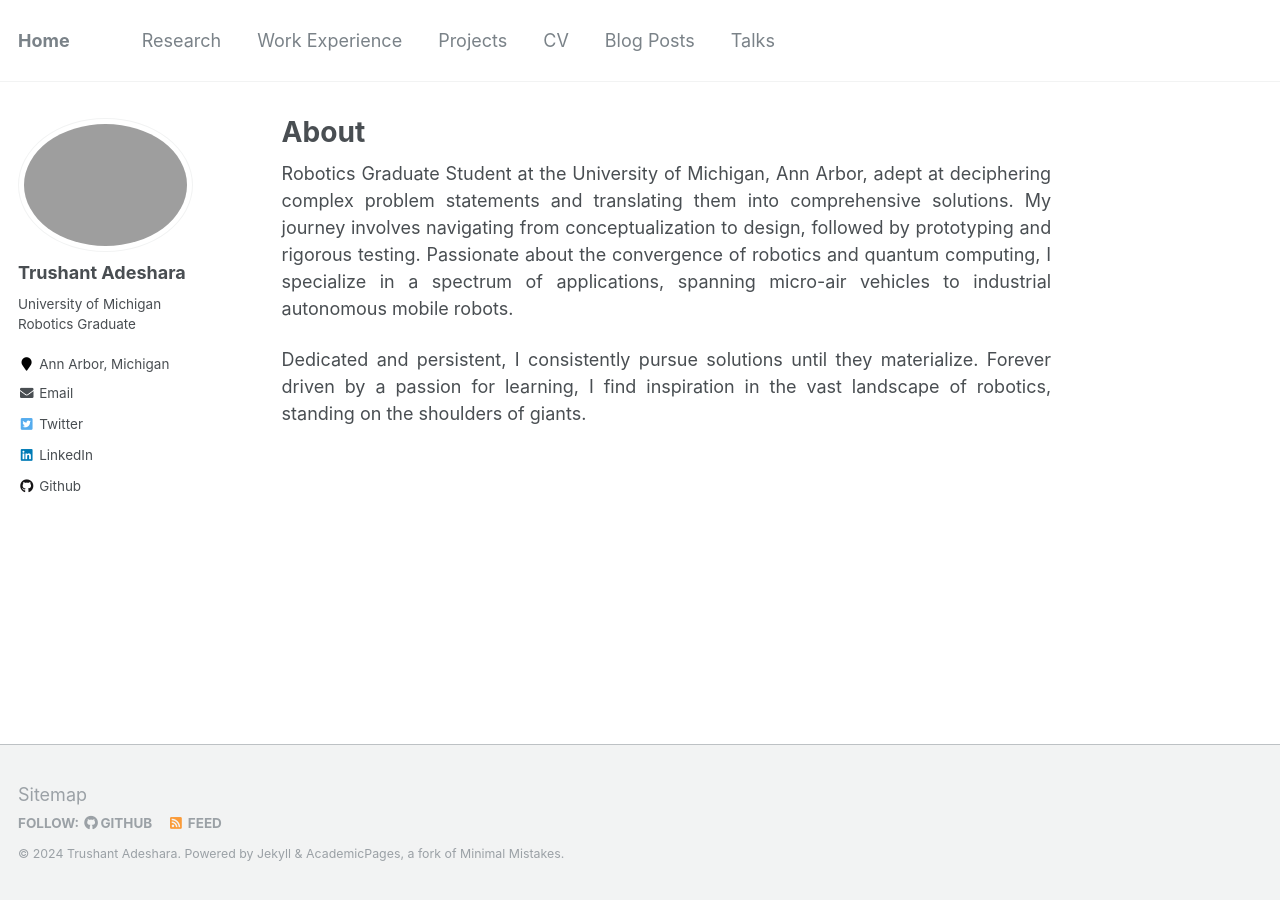
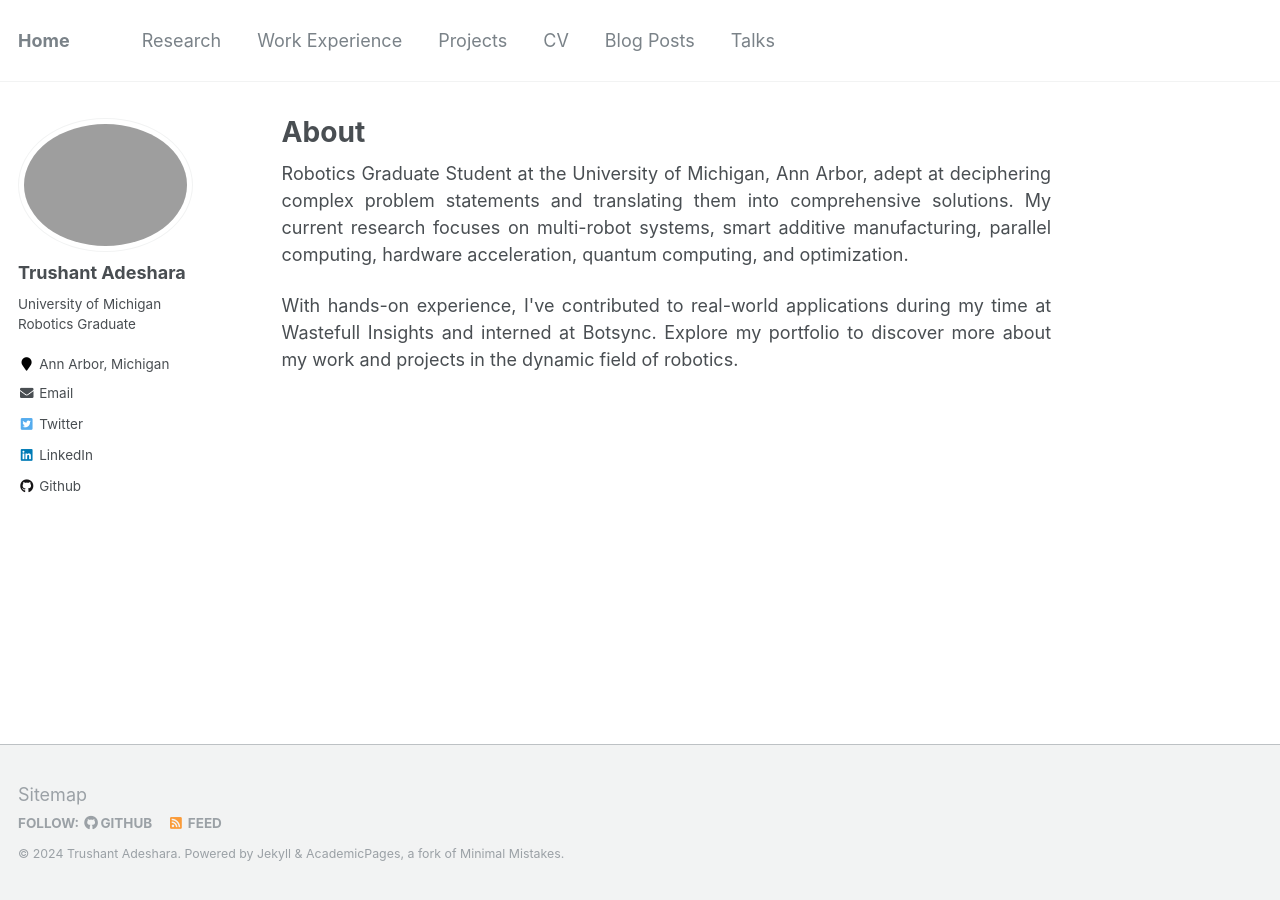
Before and after one commit to trushant05/trushant05.github.io, a Jekyll site: the page built from _pages/about.md, in a window 1280 px wide. Built offline with Jekyll 4.4.1, drawn with Linux system fonts in a browser that asks for light colours.

Commit message:
update introduction

```diff
--- a/_pages/about.md
+++ b/_pages/about.md
@@ -9,10 +9,10 @@ redirect_from:
 ---
 
 <p style="text-align: justify">
-Robotics Graduate Student at the University of Michigan, Ann Arbor, adept at deciphering complex problem statements and translating them into comprehensive solutions. My journey involves navigating from conceptualization to design, followed by prototyping and rigorous testing. Passionate about the convergence of robotics and quantum computing, I specialize in a spectrum of applications, spanning micro-air vehicles to industrial autonomous mobile robots.</p>
+Robotics Graduate Student at the University of Michigan, Ann Arbor, adept at deciphering complex problem statements and translating them into comprehensive solutions. My current research focuses on multi-robot systems, smart additive manufacturing, parallel computing, hardware acceleration, quantum computing, and optimization.</p>
 
 <p style="text-align: justify">
-Dedicated and persistent, I consistently pursue solutions until they materialize. Forever driven by a passion for learning, I find inspiration in the vast landscape of robotics, standing on the shoulders of giants.</p>
+With hands-on experience, I've contributed to real-world applications during my time at Wastefull Insights and interned at Botsync. Explore my portfolio to discover more about my work and projects in the dynamic field of robotics.</p>
 
 
 
```
